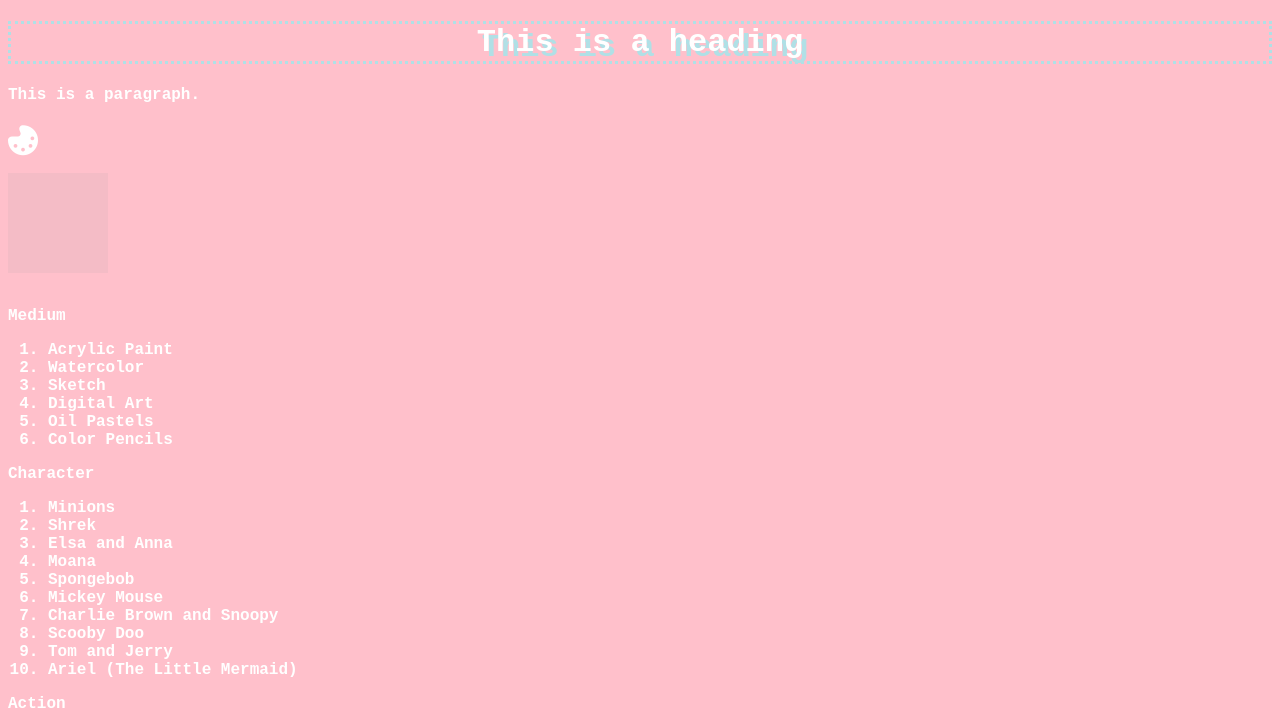
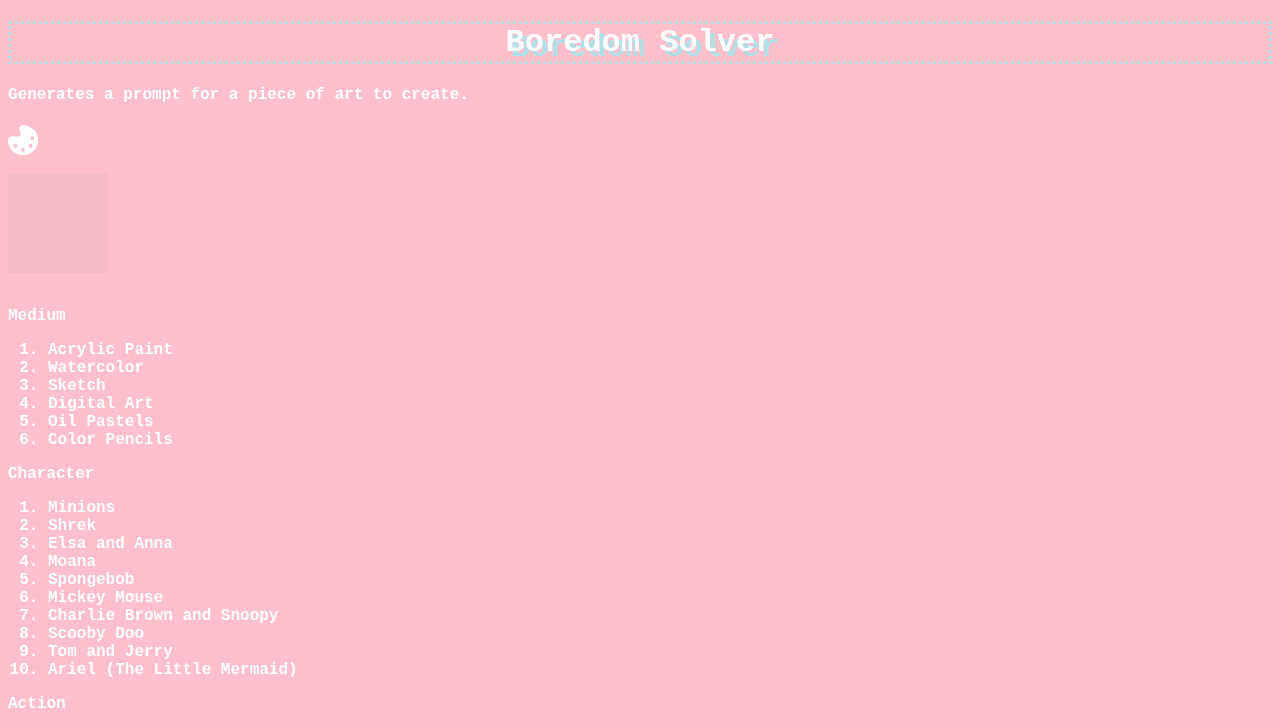
Before and after one commit to IshitaAgrawal99/Website, a plain HTML site: page randomartgenerator.html in a window 1280 px wide. Shown: the top 726 px of the page. Drawn offline with Linux system fonts and the light colour scheme.

Commit message:
changed titles

```diff
--- a/randomartgenerator.html
+++ b/randomartgenerator.html
@@ -72,9 +72,9 @@ list-style-type:number;
 </style> <script src="https://kit.fontawesome.com/a010fcafb0.js" crossorigin="anonymous"></script>
   </head>
   <body>
-    <h1>This is a heading</h1>
+    <h1>Boredom Solver</h1>
     <p></p>
-    <h4>This is a paragraph.</h4>
+    <h4>Generates a prompt for a piece of art to create.</h4>
     <h4>
       <p></p>
       <i style="font-size:30px;" <i="" class="fa-solid fa-palette fa-spin"></i>
```
Also changed, not shown: 1 other file. Lines whose indentation alone changed are shown as unchanged.
